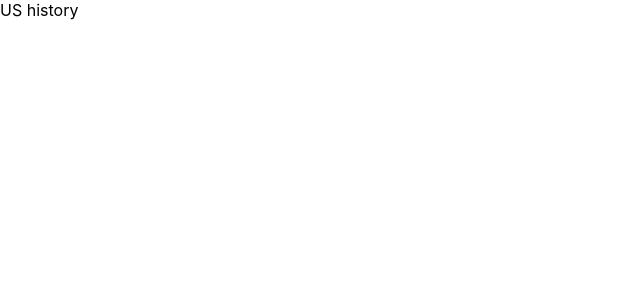
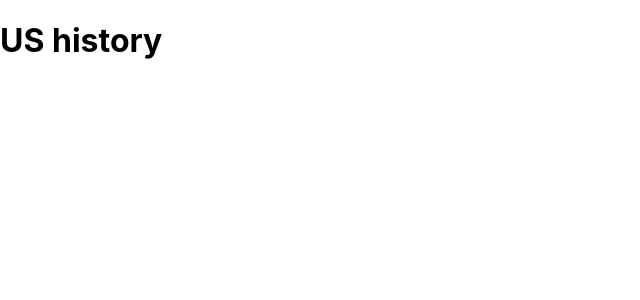
Before and after one commit to ericcnguyen04/semester-1, a React (Create React App) app: page /us-history in a window 1280 px wide. Shown: the top 300 px of the page, without its empty margins (0-640 px from the left). Built offline with nearby package versions, Linux system fonts and the light colour scheme.

Commit message:
getting back into it

```diff
--- a/src/App.js
+++ b/src/App.js
@@ -8,6 +8,7 @@ import Biology from './Components/biology/Biology'
 import English from './Components/English';
 import UsHistory from './Components/US-history'
 import AmericanGov from './Components/American-Gov'
+import Cancer from './Components/biology/Cancer';
 
 function App() {
   return (
@@ -27,7 +28,7 @@ function App() {
 
           <Route
             path="/biology/cancer"
-            element={<Biology />}
+            element={<Cancer />}
           />
 
           <Route
--- a/src/Components/US-history.jsx
+++ b/src/Components/US-history.jsx
@@ -1,7 +1,12 @@
 export default function English () {
     return (
         <div>
-            US history
+            <h1>
+                US history
+            </h1>
+            <div>
+
+            </div>
         </div>
     )
 }
```
